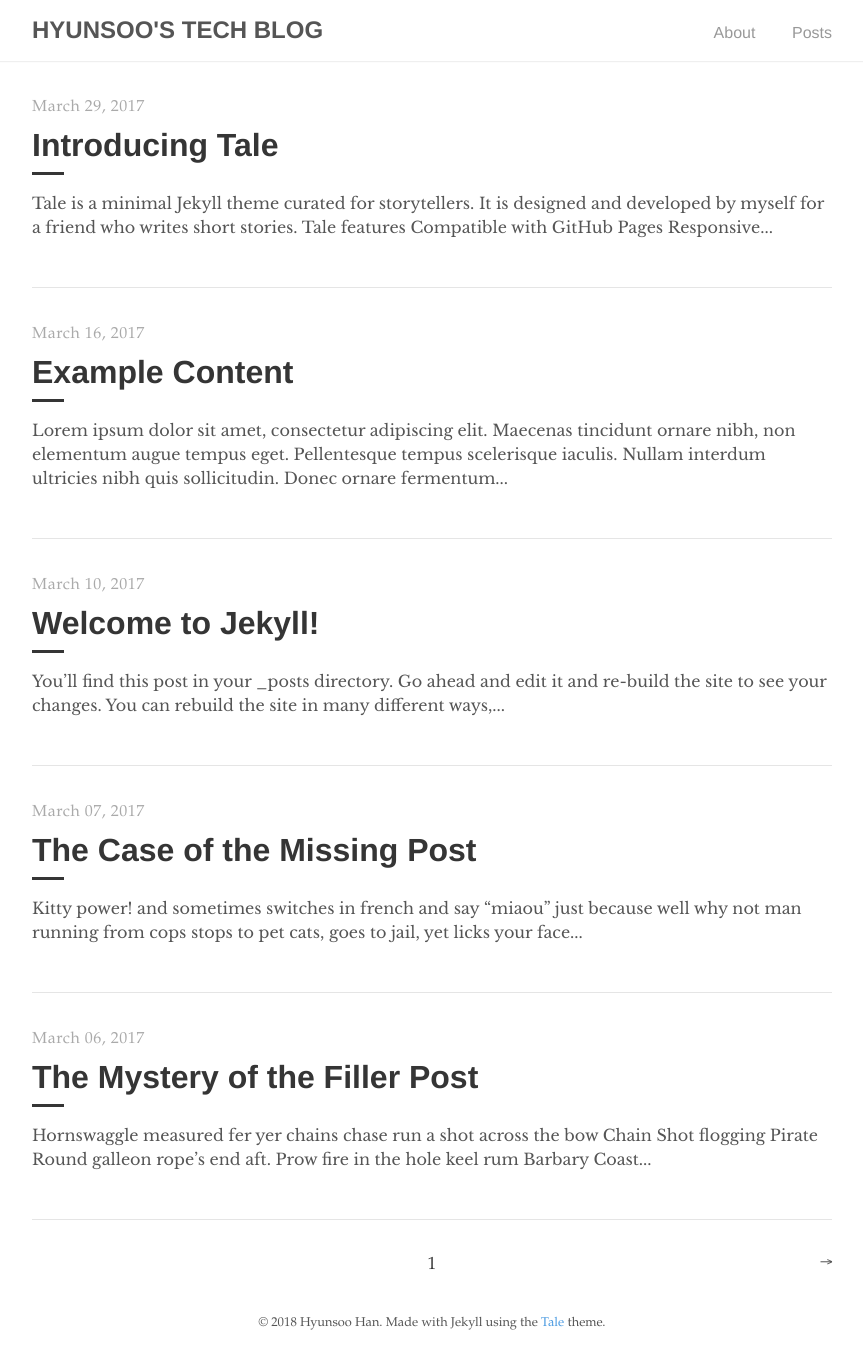
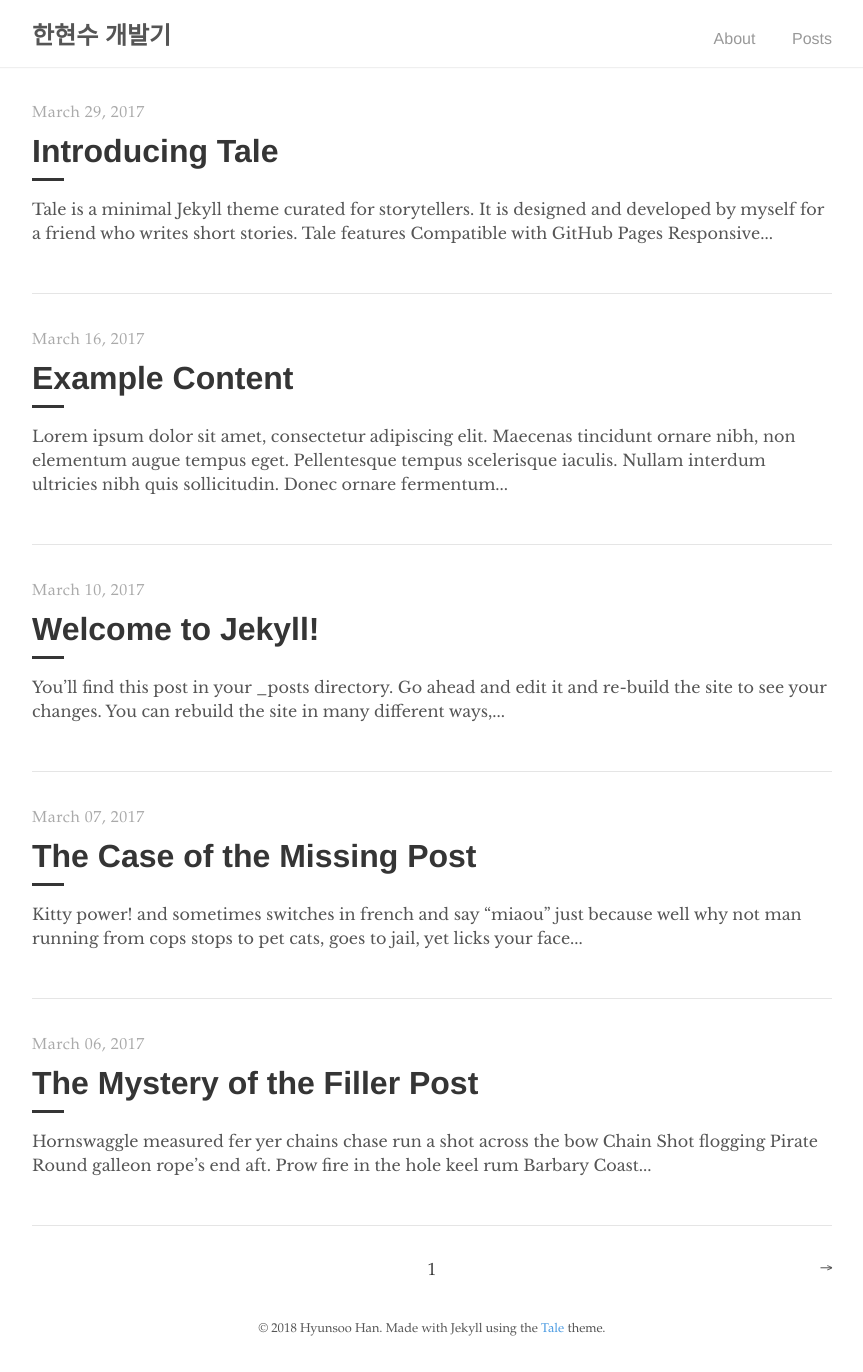
Before and after one commit to hyunsooo/hyunsooo.github.io, a Jekyll site: the page built from index.html, in a window 1280 px wide. Shown: the whole page, without its empty margins (208-1071 px from the left). Built offline with Jekyll 4.4.1, drawn with Linux system fonts in a browser that asks for light colours; the list of posts is cut into pages by our own code.

Commit message:
fix title

```diff
--- a/_config.yml
+++ b/_config.yml
@@ -1,5 +1,5 @@
 # Site settings
-title:          HYUNSOO'S TECH BLOG
+title:          "한현수 개발기"
 description:    "현수의 기술 블로그"
 url:            "https://hyunsooo.github.io"
 
```
